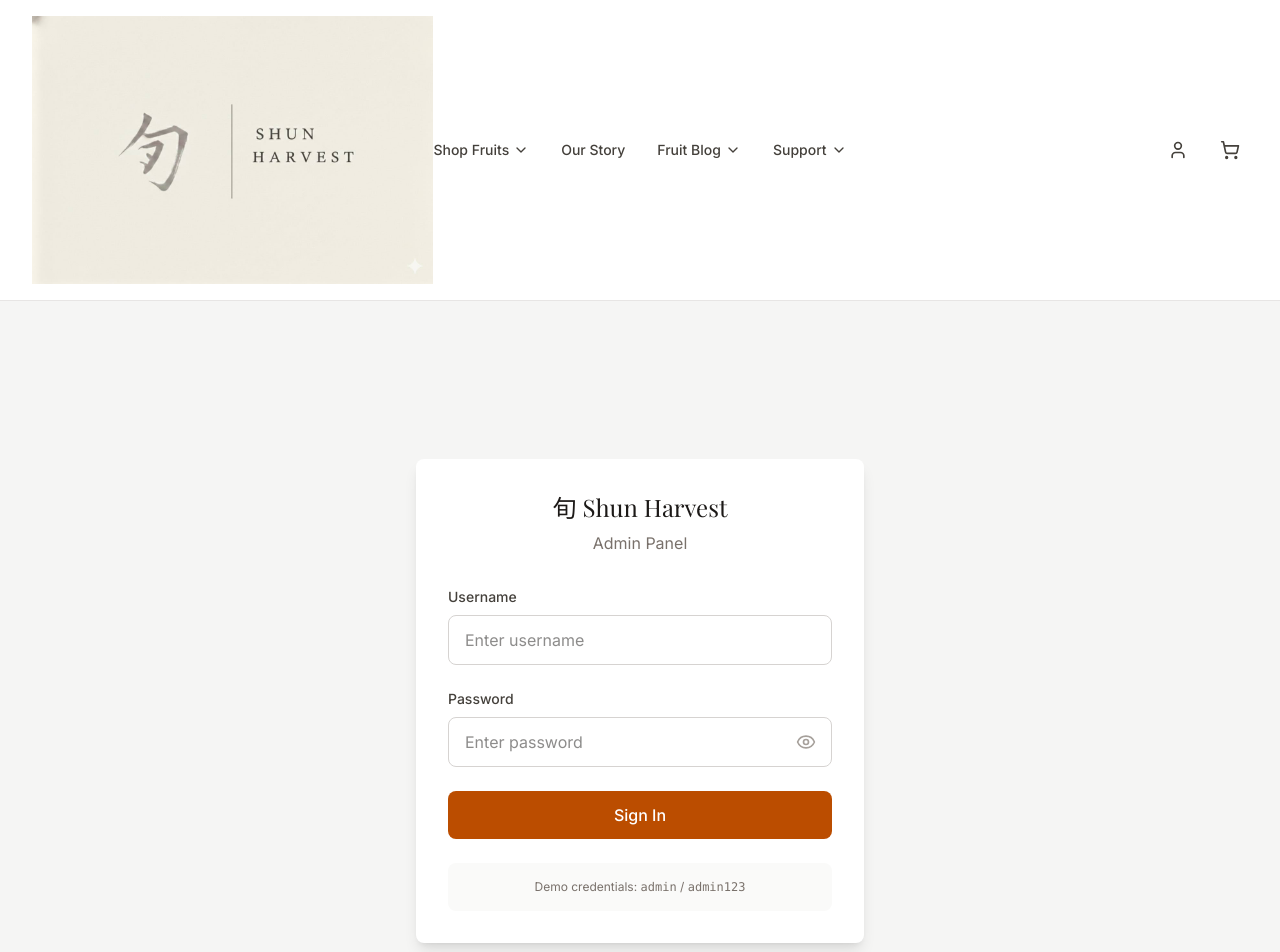
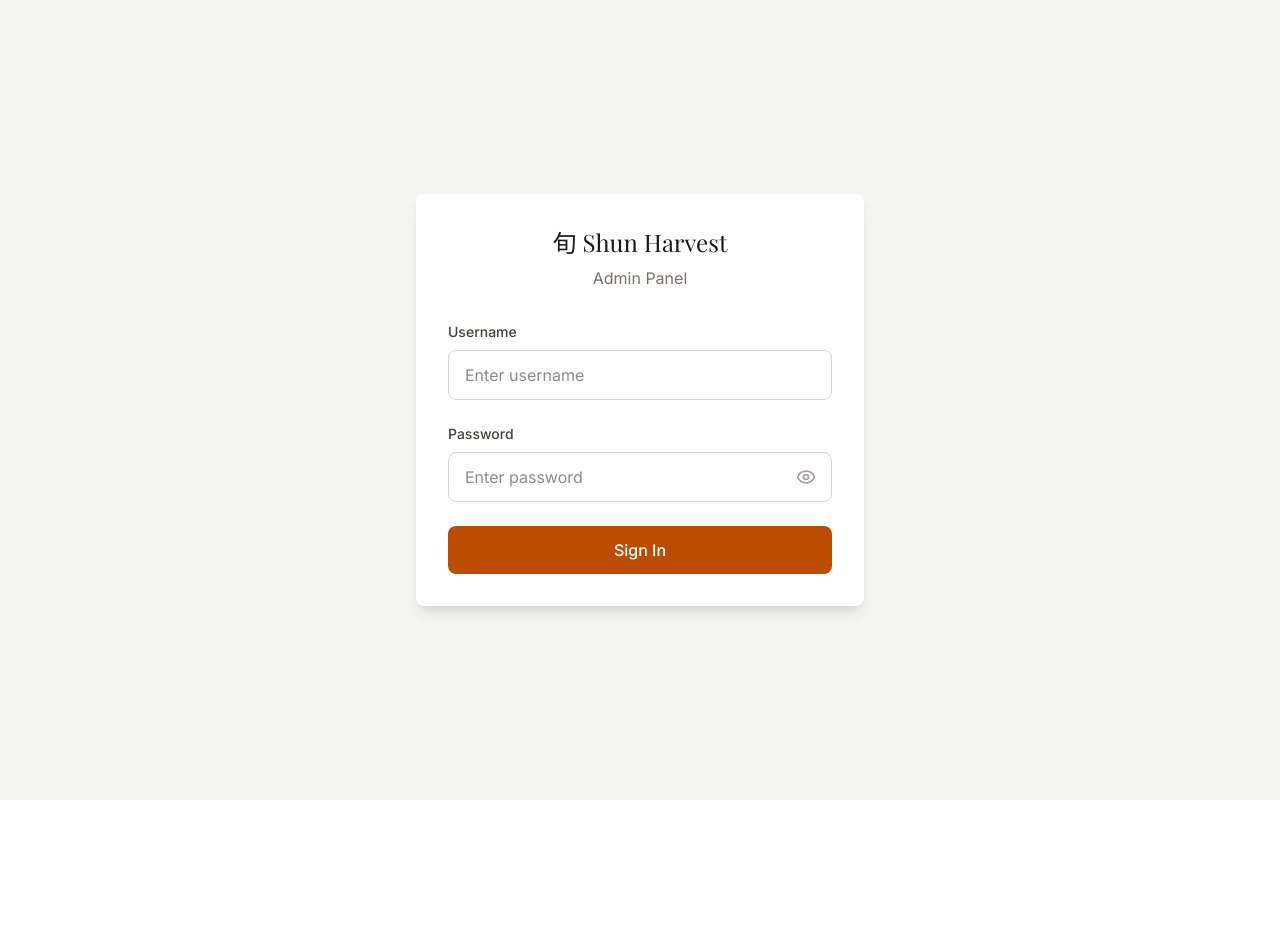
Before and after one commit to favianyip/shunharvest, a Next.js app: page /admin/login in a window 1280 px wide. Shown: the top 952 px of the page. After the commit the page ends 800 px from the top, so only its background shows below. Built offline with nearby package versions, Linux system fonts and the light colour scheme; a web font is replaced by a local one.

Commit message:
Admin UX improvements: remove demo credentials, separate admin layout from public site

```diff
--- a/src/app/admin/login/page.tsx
+++ b/src/app/admin/login/page.tsx
@@ -108,12 +108,6 @@ export default function AdminLoginPage() {
             </button>
           </form>
 
-          {/* Demo credentials hint */}
-          <div className="mt-6 p-4 bg-stone-50 rounded-lg">
-            <p className="text-xs text-stone-500 text-center">
-              Demo credentials: <span className="font-mono">admin</span> / <span className="font-mono">admin123</span>
-            </p>
-          </div>
         </div>
       </div>
     </div>
--- a/src/app/layout.tsx
+++ b/src/app/layout.tsx
@@ -2,9 +2,7 @@ import type { Metadata } from 'next';
 import { Playfair_Display, Inter } from 'next/font/google';
 import './globals.css';
 import { CartProvider } from '@/context/CartContext';
-import Header from '@/components/Header';
-import Footer from '@/components/Footer';
-import CartDrawer from '@/components/CartDrawer';
+import LayoutWrapper from '@/components/LayoutWrapper';
 
 const playfair = Playfair_Display({
   subsets: ['latin'],
@@ -33,10 +31,7 @@ export default function RootLayout({
     <html lang="en" className={`${playfair.variable} ${inter.variable}`}>
       <body className="font-sans antialiased bg-white text-stone-900 overflow-x-hidden">
         <CartProvider>
-          <Header />
-          <main className="min-h-screen">{children}</main>
-          <Footer />
-          <CartDrawer />
+          <LayoutWrapper>{children}</LayoutWrapper>
         </CartProvider>
       </body>
     </html>
--- /dev/null
+++ b/src/components/LayoutWrapper.tsx
@@ -0,0 +1,30 @@
+'use client';
+
+import { usePathname } from 'next/navigation';
+import Header from '@/components/Header';
+import Footer from '@/components/Footer';
+import CartDrawer from '@/components/CartDrawer';
+
+export default function LayoutWrapper({
+  children,
+}: {
+  children: React.ReactNode;
+}) {
+  const pathname = usePathname();
+  const isAdminPage = pathname?.startsWith('/admin');
+
+  // Admin pages have their own layout - don't show public header/footer
+  if (isAdminPage) {
+    return <>{children}</>;
+  }
+
+  // Public pages get the normal header/footer
+  return (
+    <>
+      <Header />
+      <main className="min-h-screen">{children}</main>
+      <Footer />
+      <CartDrawer />
+    </>
+  );
+}
```
